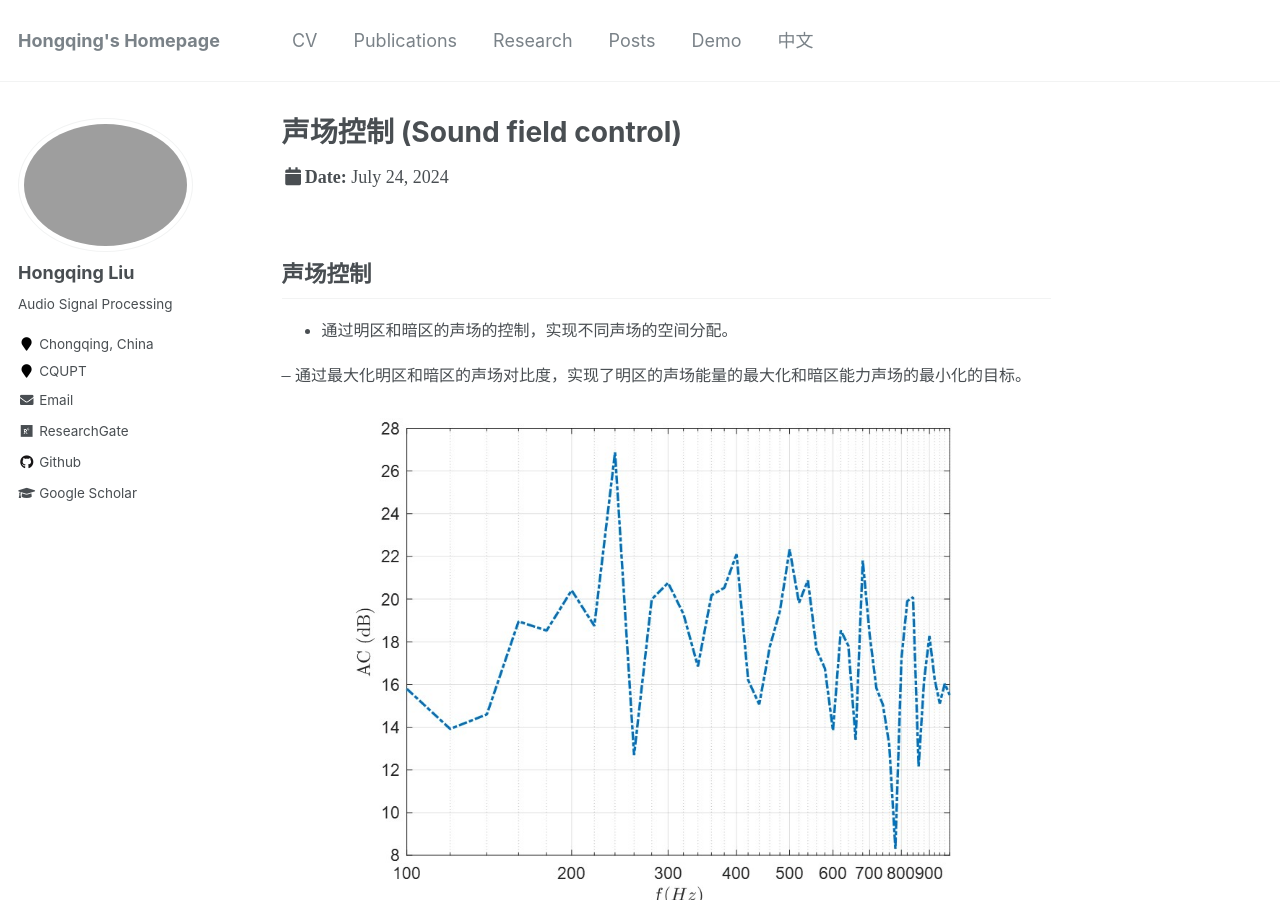
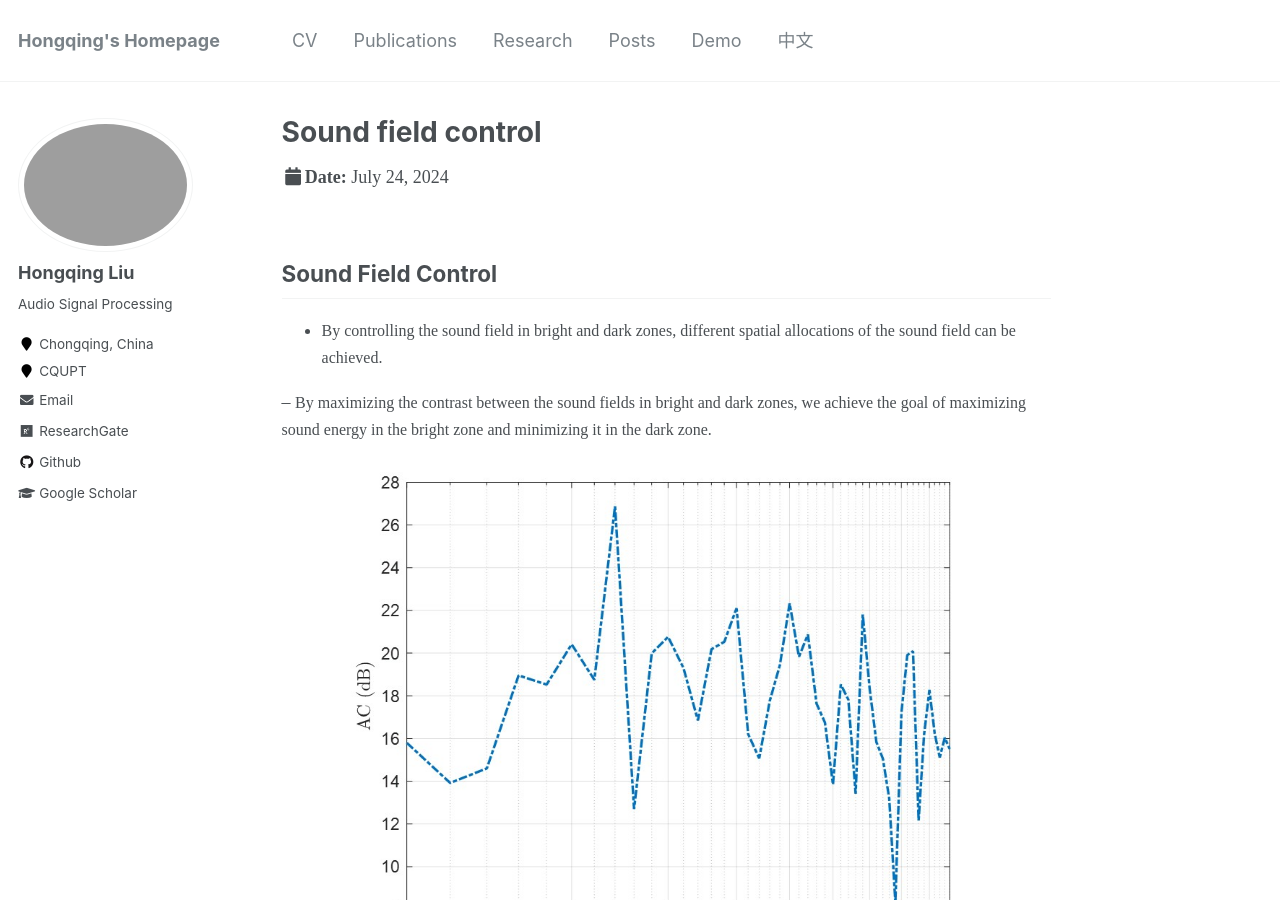
Before and after one commit to hong-qing-liu/english-hong-qing-liu.github.io, a Jekyll site: the page built from _talks/WFS.md, in a window 1280 px wide and 900 px high. Built offline with Jekyll 4.4.1, drawn with Linux system fonts in a browser that asks for light colours.

Commit message:
Update WFS.md

```diff
--- a/_talks/WFS.md
+++ b/_talks/WFS.md
@@ -1,13 +1,13 @@
 ---
-title: "声场控制 (Sound field control)"
+title: "Sound field control"
 collection: talks
 type: "Talk"
 permalink: /talks/WFS
 ---
 
-## 声场控制
-- <font size=3> 通过明区和暗区的声场的控制，实现不同声场的空间分配。</font>
+## Sound Field Control
+- <font size=3> By controlling the sound field in bright and dark zones, different spatial allocations of the sound field can be achieved.</font>
 
 
--- <font size=3> 通过最大化明区和暗区的声场对比度，实现了明区的声场能量的最大化和暗区能力声场的最小化的目标。</font>
+-- <font size=3> By maximizing the contrast between the sound fields in bright and dark zones, we achieve the goal of maximizing sound energy in the bright zone and minimizing it in the dark zone.</font>
 ![AEC before](/images/ac.jpg){: .align-center width="700px"}
```
